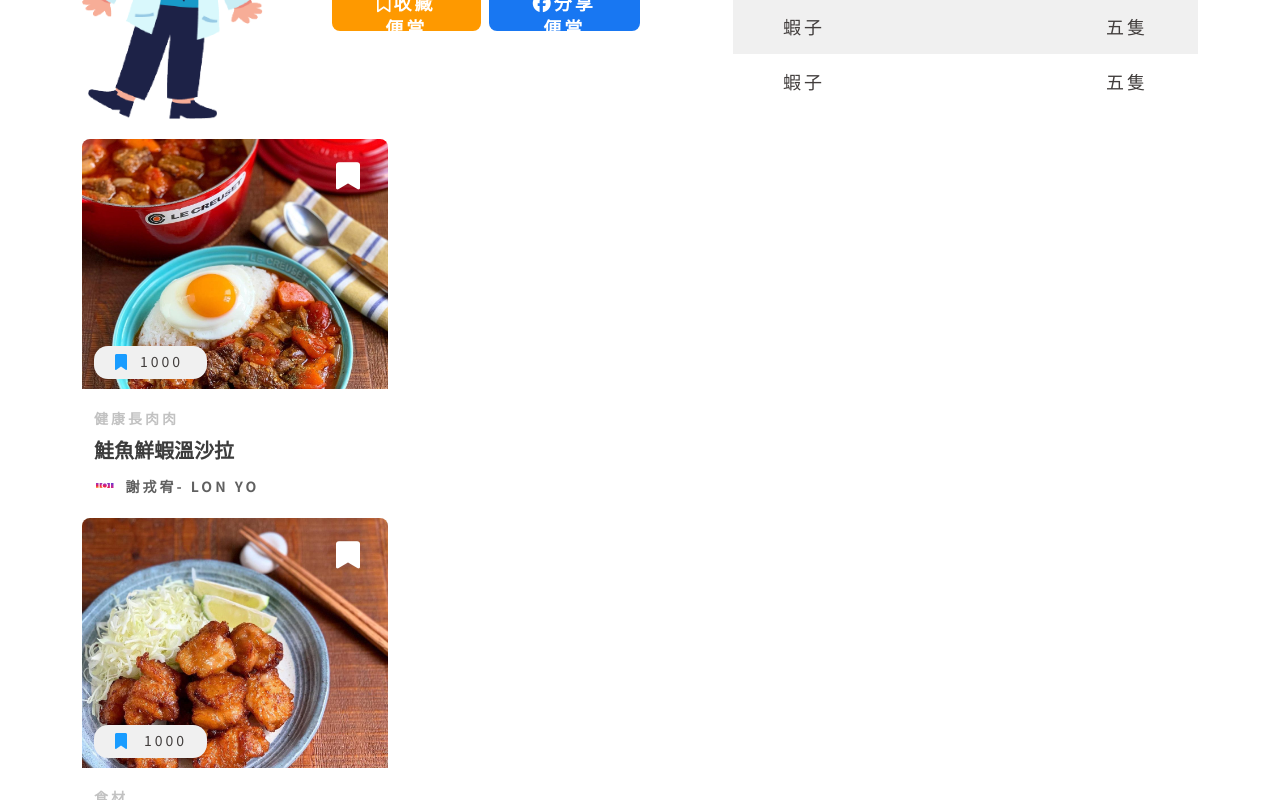
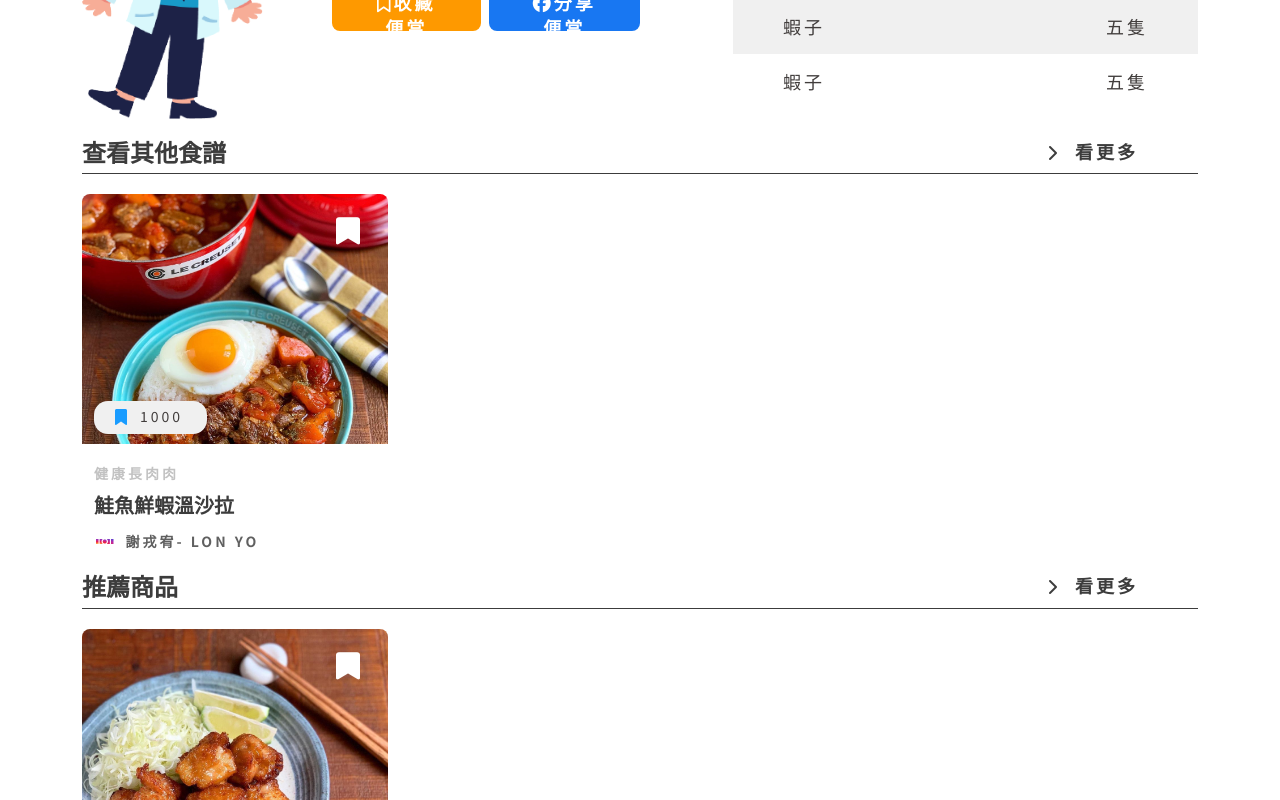
Before and after one commit to gemini497586/melees, a React (Create React App) app in the folder frontend/: page /box in a window 1280 px wide. Shown: the part 1740-2540 px from the top of the page. Built offline with nearby package versions, Linux system fonts and the light colour scheme.

Commit message:
修改cardrecipe, cardshopping, dropdown

```diff
--- a/frontend/src/component/CardRecipe.js
+++ b/frontend/src/component/CardRecipe.js
@@ -7,6 +7,16 @@ function CardRecipe() {
     <>
       <div className="container">
         <div className="row">
+          <div class="cardRecipe-others">
+            <div class="d-flex justify-content-between">
+              <h5>查看其他食譜</h5>
+              <div class="cardRecipe-others-more">
+                <i class="fas fa-chevron-right"></i>
+                <span class="font-700M">看更多</span>
+              </div>
+            </div>
+            <div class="cardRecipe-others-hr w-100"></div>
+          </div>
           <div className="col-12 col-md-3">
             <div className="cardRecipe">
               <figure className="cardRecipe-img">
--- a/frontend/src/component/CardShopping.js
+++ b/frontend/src/component/CardShopping.js
@@ -7,6 +7,16 @@ function CardRecipe() {
     <>
       <div className="container">
         <div className="row">
+          <div class="cardShopping-others">
+            <div class="d-flex justify-content-between">
+              <h5>推薦商品</h5>
+              <div class="cardShopping-others-more">
+                <i class="fas fa-chevron-right"></i>
+                <span class="font-700M">看更多</span>
+              </div>
+            </div>
+            <div class="cardShopping-others-hr w-100"></div>
+          </div>
           <div className="col-12 col-md-3">
             <div className="cardShopping">
               <figure className="cardShopping-img">
--- a/frontend/src/component/DropDown.js
+++ b/frontend/src/component/DropDown.js
@@ -42,6 +42,9 @@ function DropDown() {
   const [selectIndex, setSelectIndex] = useState(null)
   return (
     <>
+      <div className="container">
+        <div className="row justify-content-end">
+          <div className="col-12 col-md-3">
             <div className="melees-dropdown">
               <div
                 className={
@@ -51,7 +54,9 @@ function DropDown() {
                   setIsDropDown(!isDropDown)
                 }}
               >
-          {selectIndex !== null ? itemList[selectIndex].name : '請輸入排序方式'}
+                {selectIndex !== null
+                  ? itemList[selectIndex].name
+                  : '請輸入排序方式'}
               </div>
               {isDropDown ? (
                 <div className="melees-items-holder font-400SL">
@@ -72,6 +77,9 @@ function DropDown() {
                 <></>
               )}
             </div>
+          </div>
+        </div>
+      </div>
     </>
   )
 }
--- a/frontend/src/style/cardShopping.css
+++ b/frontend/src/style/cardShopping.css
@@ -1,3 +1,21 @@
+.cardShopping-others {
+  color: var(--color-grey-900);
+}
+.cardShopping-others-hr {
+  display: block;
+  height: 1px;
+  background: var(--color-grey-900);
+  margin-bottom: 20px;
+}
+.cardShopping-others h5 {
+  font-weight: 700;
+}
+.cardShopping-others-more {
+  margin-right: 60px;
+}
+.cardShopping-others-more i {
+  margin-right: 18px;
+}
 .cardShopping {
   position: relative;
   width: 306px;
@@ -62,3 +80,8 @@
   margin-bottom: 33px;
   color: var(--color-grey-800);
 }
+@media only screen and (min-width: 321px) and (max-width: 768px) {
+  .cardShopping-others-more {
+      margin-right: 0px;
+  }
+}
--- a/frontend/src/style/cardrecipe.css
+++ b/frontend/src/style/cardrecipe.css
@@ -1,3 +1,21 @@
+.cardRecipe-others {
+  color: var(--color-grey-900);
+}
+.cardRecipe-others-hr {
+  display: block;
+  height: 1px;
+  background: var(--color-grey-900);
+  margin-bottom: 20px;
+}
+.cardRecipe-others h5 {
+  font-weight: 700;
+}
+.cardRecipe-others-more {
+  margin-right: 60px;
+}
+.cardRecipe-others-more i {
+  margin-right: 18px;
+}
 .cardRecipe {
   position: relative;
   width: 306px;
@@ -76,3 +94,8 @@
   -webkit-background-clip: text;
   -webkit-text-fill-color: transparent;
 }
+@media only screen and (min-width: 321px) and (max-width: 768px) {
+  .cardRecipe-others-more {
+    margin-right: 0px;
+  }
+}
--- a/frontend/src/style/dropdown.css
+++ b/frontend/src/style/dropdown.css
@@ -1,7 +1,9 @@
 .melees-dropdown {
-  padding: 17px;
   width: 306px;
   position: relative;
+  z-index: 1;
+  padding-top: 20px;
+  margin: 20px auto;
 }
 .melees-dropdown-selection {
   background: white;
```
Lines whose indentation alone changed are shown as unchanged.
